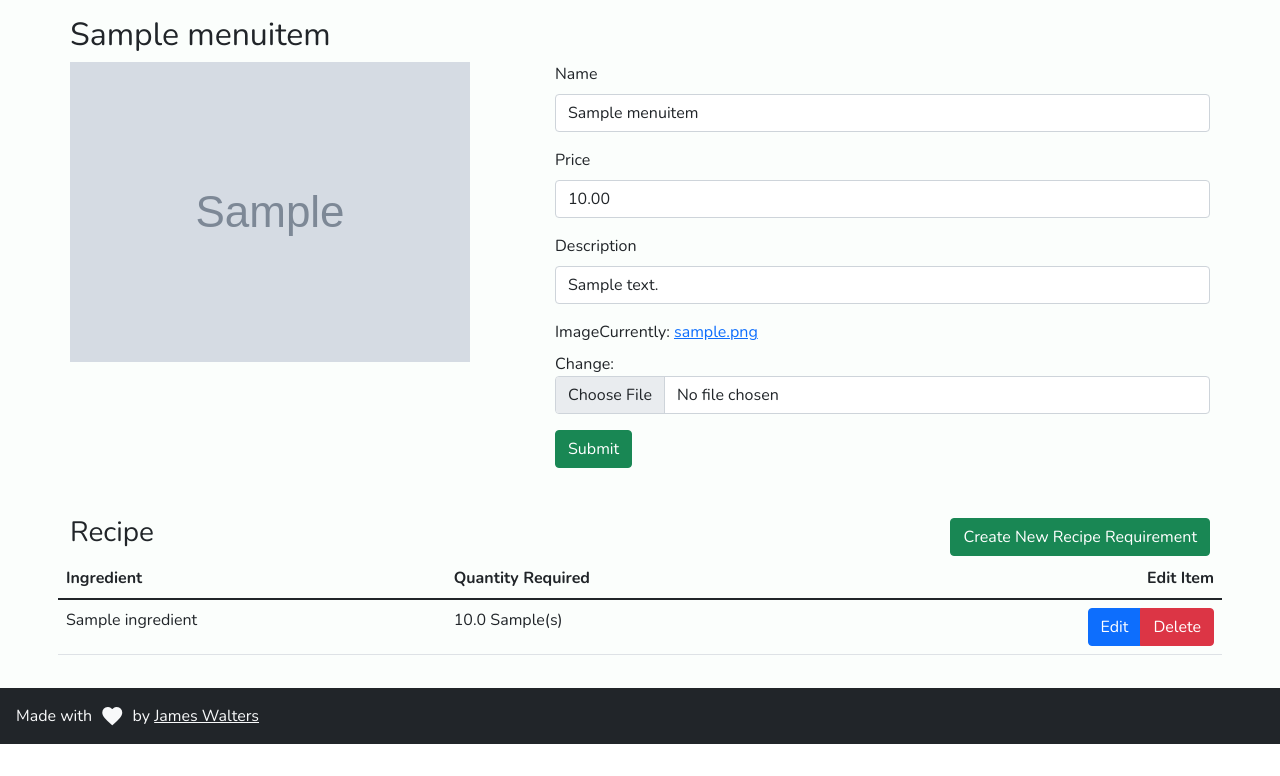
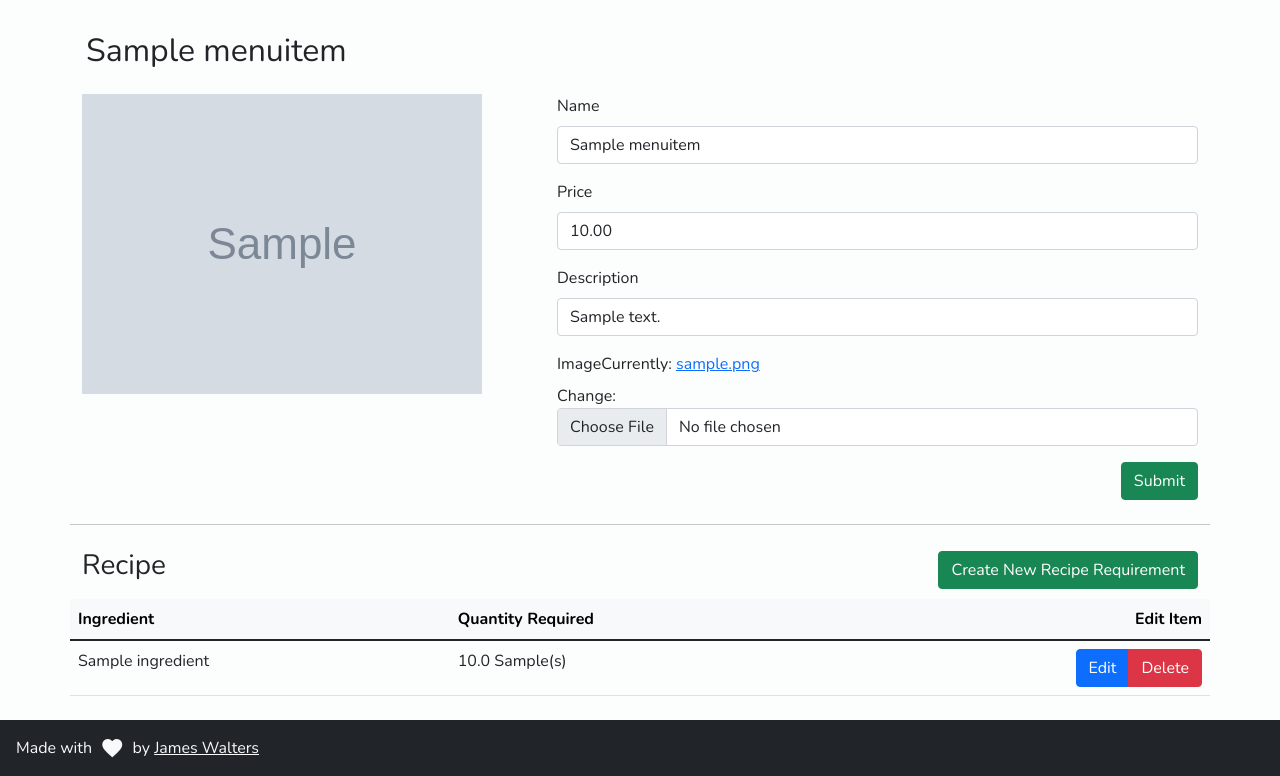
Before and after one commit to iamjameswalters/codecademy-mealwise, a Django app: page /menu/1/ in a window 1280 px wide. Shown: the part 56-832 px from the top of the page. Before the commit the page ends 800 px from the top, so only its background shows below. Run offline with Django 3.2, Linux system fonts and the light colour scheme; a user stored in the database is signed in; tables that the repository leaves empty hold one stand-in row (values such as "Sample post"); grey boxes marked "Sample" are stand-in pictures; some libraries are stand-ins or nearby versions.

Commit message:
Bootstrap-ified Menu Item templates! 🎊

```diff
--- a/mealwise/inventory/templates/inventory/update_menu_item.html
+++ b/mealwise/inventory/templates/inventory/update_menu_item.html
@@ -1,44 +1,49 @@
-{% extends 'base.html' %} {% load django_bootstrap5 %} {% block content %}
-<div class="row">
-<h2>{{ menuitem.name }}</h2>
+{% extends 'base.html' %}
+{% load django_bootstrap5 %}
+{% block extrahead %}
+<style>
+@media (min-width: 768px) {
+  .ingredient-selector {
+    width: 85%!important;
+  }
+}
+</style>
+{% endblock %}
+{% block content %}
+<div class="row px-4 px-sm-0 mx-0">
+  <h2 class="p-3">{{ menuitem.name }}</h2>
 </div>
-  <div class="row">
-    <div class="col-5">
-      <img
-        src="{{ menuitem.image.url }}"
-        alt="{{ menuitem.name }} image"
-        style="max-width: 400px"
-        class="mb-3"
-      />
+<div class="row px-4 px-sm-0 mx-0 pb-2">
+  <div class="col-12 col-md-5">
+    <img src="{{ menuitem.image.url }}" alt="{{ menuitem.name }} image" style="max-width: 100%" class="mb-3" />
   </div>
-    <div class="col-7">
+  <div class="col-12 col-md-7">
     <form action="" method="POST" enctype="multipart/form-data">
       {% csrf_token %}
       <div>
         {% bootstrap_form form %}
+        <div class="d-grid d-md-block text-end">
           <input class="btn btn-success" type="submit" value="Submit" />
+        </div>
       </div>
     </form>
   </div>
 </div>
-<div class="row">
-<div class="mt-5 d-flex justify-content-between">
+<div class="px-md-0 px-sm-2 px-3">
+  <hr />
+</div>
+<div class="row px-4 px-sm-0 mx-0">
+  <div class="mt-2 mb-2 d-flex justify-content-between">
     <h3>Recipe</h3>
-<button
-  hx-get="{% url 'htmx_create_recipe_req' menuitem.id %}"
-  hx-target="#recipe_table"
-  hx-swap="beforeend"
-  _="on htmx:afterOnLoad add .disabled to me"
-  class="btn btn-success my-auto"
-  id="createRecipeButton"
->
+    <button hx-get="{% url 'htmx_create_recipe_req' menuitem.id %}" hx-target="#recipe_table" hx-swap="beforeend"
+      _="on htmx:afterOnLoad add .disabled to me" class="btn btn-success my-auto" id="createRecipeButton">
       Create New Recipe Requirement
     </button>
   </div>
 </div>
-<div class="row">
+<div class="row px-4 px-sm-0 mx-0">
   <table class="table">
-  <thead>
+    <thead class="table-light">
       <tr>
         <th>Ingredient</th>
         <th>Quantity Required</th>
@@ -52,21 +57,13 @@
         <td>{{ recipe_req.quantity }} {{ recipe_req.ingredient.unit }}(s)</td>
         <td class="text-end">
           <div class="btn-group">
-          <button
-            hx-get="{% url 'htmx_update_recipe_req' recipe_req.id %}"
-            hx-target="closest tr"
-            hx-swap="outerHTML"
-            class="btn btn-primary"
-          >
+            <button hx-get="{% url 'htmx_update_recipe_req' recipe_req.id %}" hx-target="closest tr" hx-swap="outerHTML"
+              class="btn btn-primary">
               Edit
             </button>
-          <button
-            hx-confirm="Are you sure you want to delete this requirement?"
-            hx-post="{% url 'htmx_delete_recipe_req' recipe_req.id %}"
-            hx-target="closest tr"
-            hx-swap="outerHTML"
-            class="btn btn-danger"
-          >
+            <button hx-confirm="Are you sure you want to delete this requirement?"
+              hx-post="{% url 'htmx_delete_recipe_req' recipe_req.id %}" hx-target="closest tr" hx-swap="outerHTML"
+              class="btn btn-danger">
               Delete
             </button>
           </div>
@@ -76,16 +73,4 @@
     </tbody>
   </table>
 </div>
-<!-- <div class="row"> -->
-<!-- <button
-  hx-get="{% url 'htmx_create_recipe_req' menuitem.id %}"
-  hx-target="#recipe_table"
-  hx-swap="beforeend"
-  _="on htmx:afterOnLoad add .disabled to me"
-  class="btn btn-success"
-  id="createRecipeButton"
->
-  Create New Recipe Requirement
-</button> -->
-<!-- </div> -->
 {% endblock %}
```
Also changed, not shown: mealwise/inventory/templates/htmx/create_recipe_req.html (+21 -8 lines), mealwise/inventory/templates/htmx/recipe_requirement.html (+5 -3 lines), mealwise/inventory/templates/htmx/update_recipe_req.html (+19 -6 lines), mealwise/inventory/templates/inventory/menu-with-cards.html (+15 -10 lines). Lines whose indentation alone changed are shown as unchanged.
